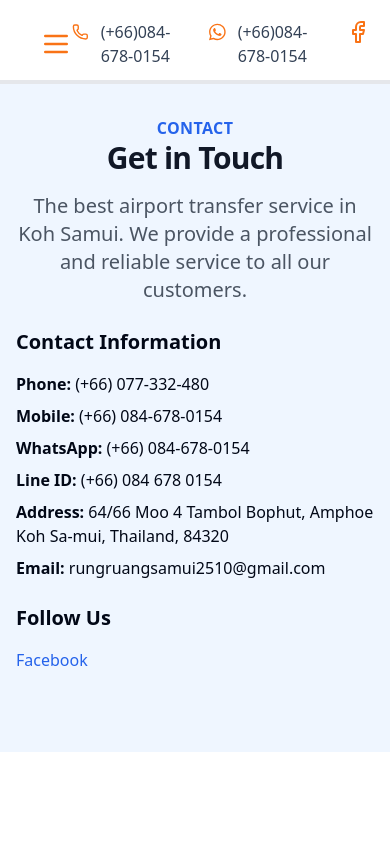
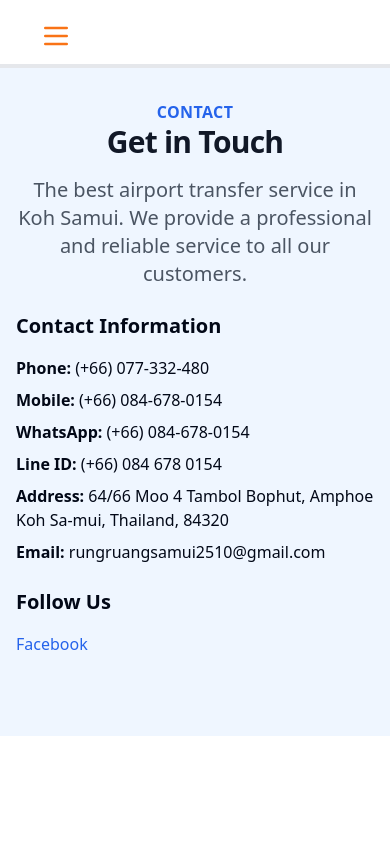
Before and after one commit to psinthorn/locoride, a Next.js app in the folder frontend/: page /contact in a window 390 px wide. Shown: the top 844 px of the page. Built offline with nearby package versions, Linux system fonts and the light colour scheme.

Commit message:
navbar contact icon show only lg

```diff
--- a/frontend/components/layout/Header.js
+++ b/frontend/components/layout/Header.js
@@ -90,7 +90,7 @@ const Header = () => {
         </div>
 
         <div className="">
-          <div className='flex gap-3 text-slate-700'>
+          <div className='hidden lg:flex gap-3 text-slate-700'>
             <Phone size='24' color='#f97316'/><span>(+66)084-678-0154</span>
             <FaWhatsapp size='24' color='#f97316'/><span>(+66)084-678-0154</span>
             <Link href="https://www.facebook.com/profile.php?id=100076740563309" target='_blank'>
```
